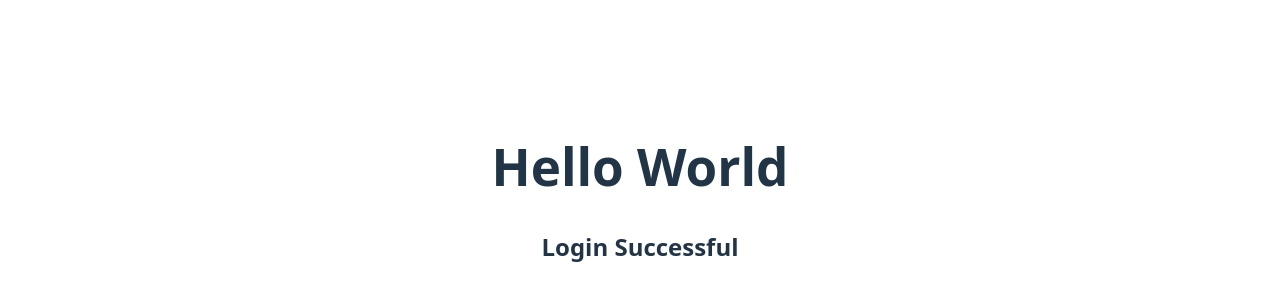
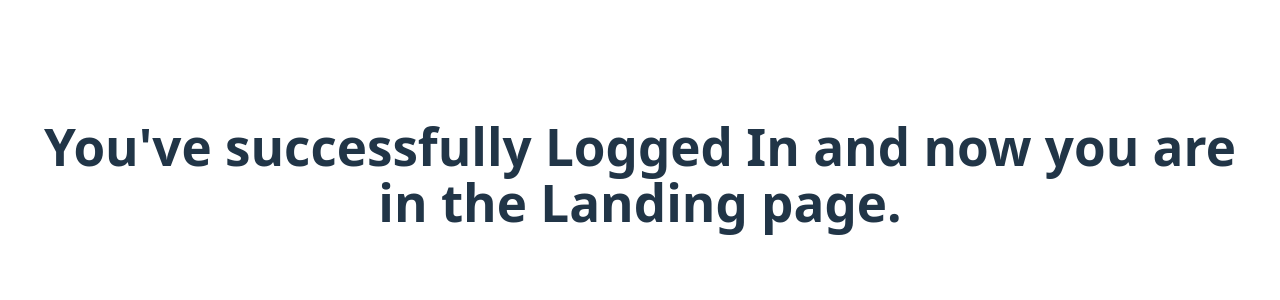
Before and after one commit to Jebin123Rufus/ConnectIn, a React (Vite) app: page /landing in a window 1280 px wide. Shown: the part 226-526 px from the top of the page. Built offline with nearby package versions, Linux system fonts and the light colour scheme; no server answers.

Commit message:
Successfully Completed Login and Authentication

```diff
--- a/package.json
+++ b/package.json
@@ -12,9 +12,11 @@
   "dependencies": {
     "@react-oauth/google": "^0.12.2",
     "dotenv": "^17.2.3",
+    "jwt-decode": "^4.0.0",
     "mongodb": "^7.0.0",
     "react": "^19.2.0",
-    "react-dom": "^19.2.0"
+    "react-dom": "^19.2.0",
+    "react-router-dom": "^7.9.6"
   },
   "devDependencies": {
     "@eslint/js": "^9.39.1",
--- a/src/App.jsx
+++ b/src/App.jsx
@@ -1,13 +1,22 @@
 import { useState } from 'react'
 import './App.css'
 import Login from './components/Login.jsx';
+import { BrowserRouter, Routes, Route } from 'react-router-dom';
+import LandingPage from './components/LandingPage.jsx';
 
 function App() {
   const [count, setCount] = useState(0)
 
   return (
     <>
-      <Login />
+
+      <BrowserRouter>
+        <Routes>
+          <Route path='/' element={<Login />} />
+          <Route path='/landing' element={<LandingPage />} />
+        </Routes>
+      </BrowserRouter>
+
     </>
   )
 }
--- /dev/null
+++ b/src/components/LandingPage.jsx
@@ -0,0 +1,10 @@
+
+function LandingPage() {
+  return (
+    <>
+        <h1>You've successfully Logged In and now you are in the Landing page.</h1>
+    </>
+  )
+}
+
+export default LandingPage
--- a/src/components/Login.jsx
+++ b/src/components/Login.jsx
@@ -1,15 +1,18 @@
 import { GoogleLogin } from '@react-oauth/google';
+import { jwtDecode } from 'jwt-decode';
+import { useNavigate } from 'react-router-dom';
 
 function Login() {
+
+  const navigate = useNavigate();
+
   return (
     <>
         <GoogleLogin onSuccess={(credentialResponse) => {
             console.log(credentialResponse);
+            console.log(jwtDecode(credentialResponse.credential));
+            navigate('/landing');
         }} onError={() => console.error("Login Failed!!")}/>
-        <div>
-            <h1>Hello World</h1>
-            <h2>Login Successful</h2>
-        </div>
     </>
   )
 }
--- a/src/main.jsx
+++ b/src/main.jsx
@@ -5,7 +5,6 @@ import App from "./App.jsx";
 import { GoogleOAuthProvider } from "@react-oauth/google";
 
 const googleClient = import.meta.env.VITE_GOOGLE_CLIENT_ID;
-console.log("Google Client ID:", googleClient);
 
 createRoot(document.getElementById("root")).render(
   <StrictMode>
```
Also changed, not shown: 1 other file (tests, documents, lock files or other folders).
